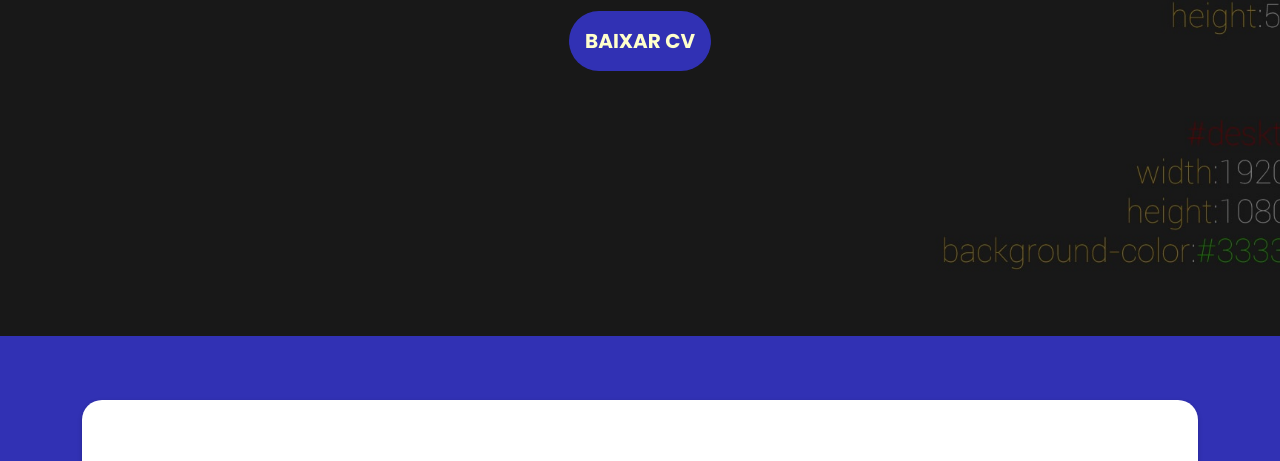
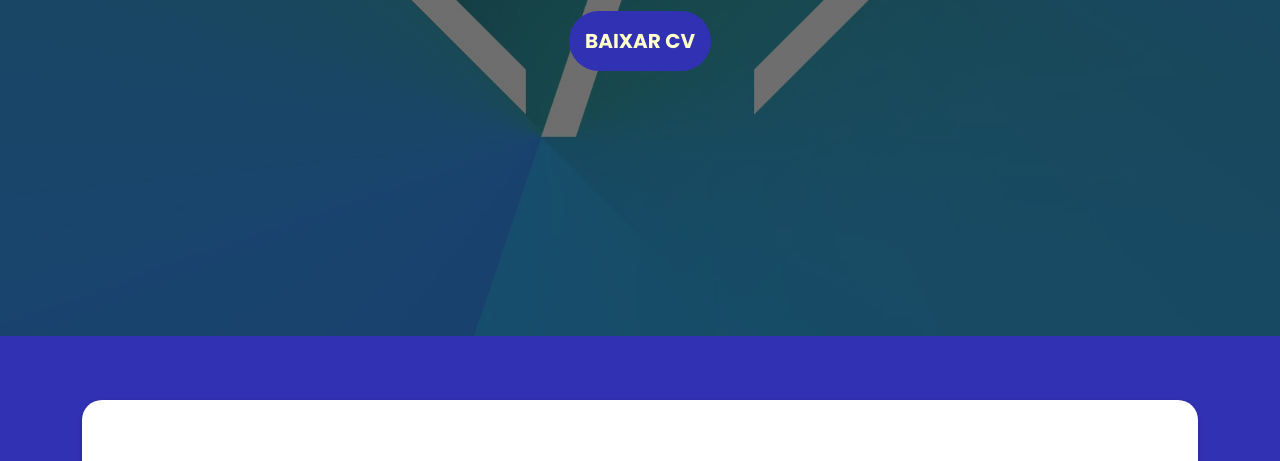
Before and after one commit to nickmoura/portfolio, a plain HTML site: page index.html in a window 1280 px wide. Shown: the part 464-925 px from the top of the page. Drawn offline with nearby package versions, Linux system fonts and the light colour scheme.

Commit message:
PTF-24 picture changed

```diff
--- a/index.html
+++ b/index.html
@@ -75,7 +75,7 @@
   </header><!-- End Header -->
 
   <!-- ======= Hero Section ======= -->
-  <div id="hero" class="hero route bg-image" style="background-image: url(assets/img/bg.jpg)">
+  <div id="hero" class="hero route bg-image" style="background-image: url(assets/img/new-bg.jpg)">
     <div class="overlay-itro"></div>
     <div class="hero-content display-table">
       <div class="table-cell">
```
Also changed, not shown: assets/img/new-bg.jpg (added).
